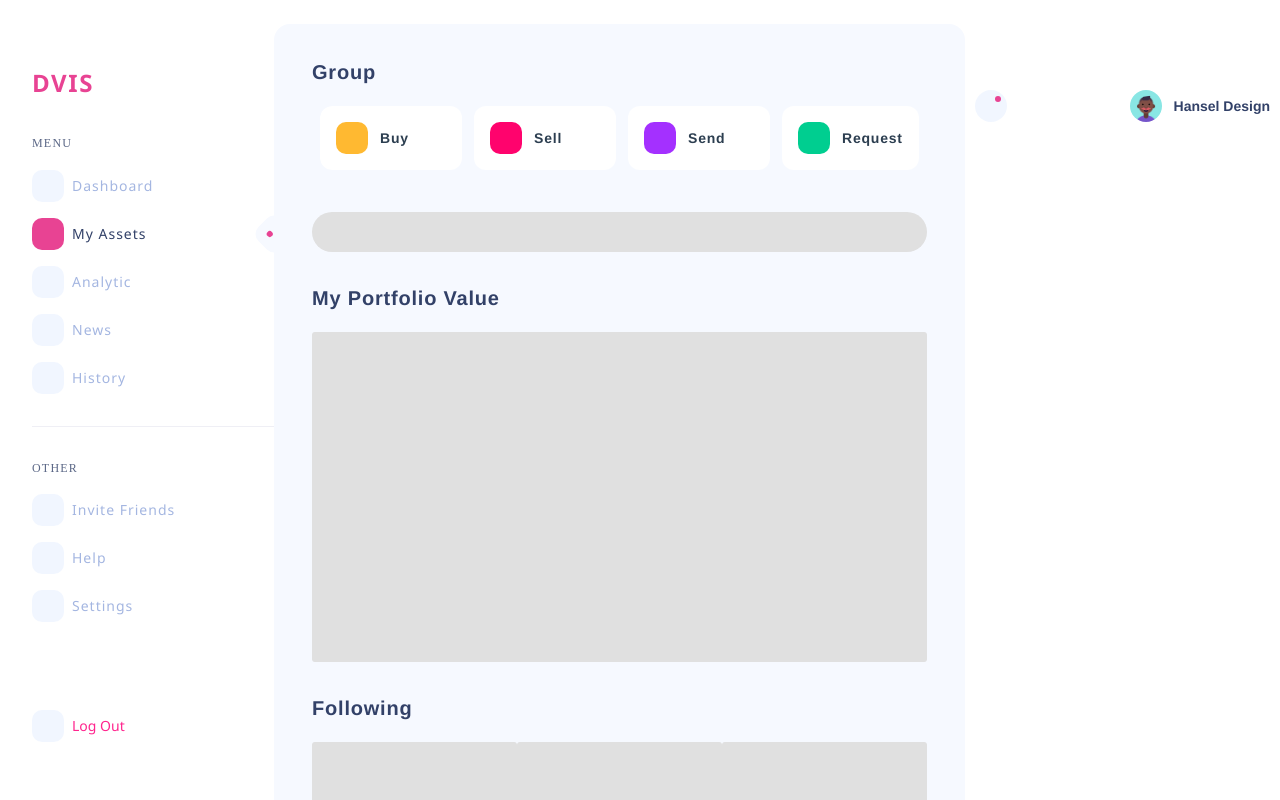
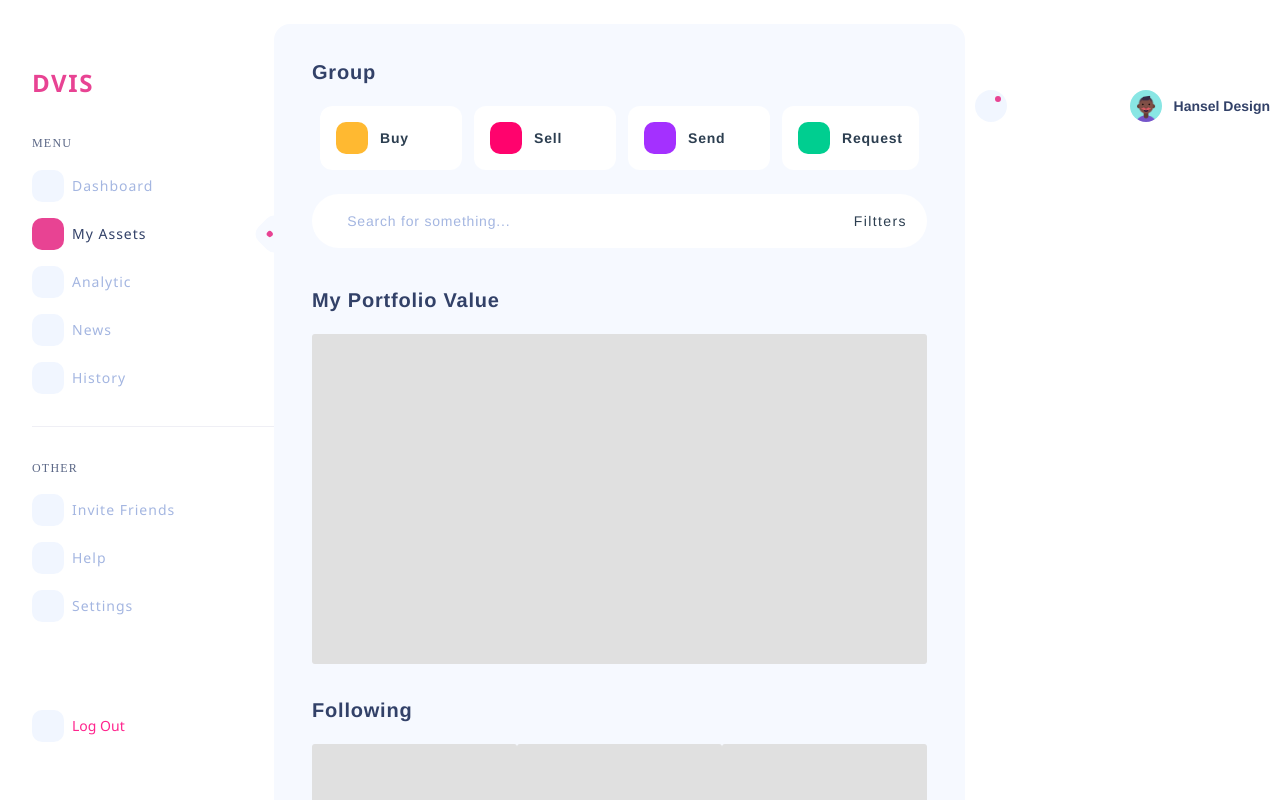
Before and after one commit to HackNerd1/Web3DVisualization, a Vue app: page /Myassets in a window 1280 px wide. Built offline with nearby package versions, Linux system fonts and the light colour scheme; a small style sheet from the web is missing.

Commit message:
UPDATE: 1. 更新Input组件前缀，后缀更新 2. 更新组件tsx写法 3我的的资源界面搜索框

```diff
--- a/index.html
+++ b/index.html
@@ -3,7 +3,7 @@
   <head>
     <meta charset="UTF-8" />
     <link rel="icon" href="/favicon.ico" />
-    <link rel="stylesheet" href="//at.alicdn.com/t/font_2843256_b8703vqv99.css" />
+    <link rel="stylesheet" href="//at.alicdn.com/t/font_2843256_2cdkoyheznk.css" />
     <link rel="stylesheet" href="style.css" />
     <meta name="viewport" content="width=device-width, initial-scale=1.0" />
     <title>Data Visualize</title>
--- a/packages/Form/index.d.ts
+++ b/packages/Form/index.d.ts
@@ -19,7 +19,7 @@ export interface IColumns {
   span?: number
   append?: string // 后缀
   prepend?: string // 前缀
-  icon?: string // TODO 暂定为input组件的图标
+  prefix?: string
   placeholder?: string
   showPassword?: boolean
   rules?: array // TODO 属性待定
--- a/packages/Form/index.tsx
+++ b/packages/Form/index.tsx
@@ -1,6 +1,6 @@
 import { IValue, IRules, IColumns, IOption } from './index.d'
 import { defineComponent, App, PropType, VNode, SetupContext, ref } from 'vue'
-import { Input } from '/packages/index.ts'
+import { Input, Icon } from '/packages/index.ts'
 import Wrapper from './wrapper.vue'
 import './index.less'
 
@@ -72,10 +72,19 @@ const Form = defineComponent({
 
       switch (type) {
         case 'input':
-          const { showPassword, ...rest } = others
+          const { showPassword, prefix, ...rest } = others
+          const slots = {
+            prefix: () => <Icon icon={prefix} size='18px' color='rgba(164, 182, 225, 1)'></Icon>,
+          }
           return (
             <Wrapper required={true} label={label}>
-              <Input type={showPassword ? 'password' : 'text'} onUpdate:modelValue={handleChange} {...rest} />
+              <Input
+                round
+                {...rest}
+                v-slots={slots}
+                type={showPassword ? 'password' : 'text'}
+                onUpdate:modelValue={handleChange}
+              />
             </Wrapper>
           )
         default:
--- a/packages/Form/wrapper.tsx
+++ b/packages/Form/wrapper.tsx
@@ -11,12 +11,12 @@ interface IColumns {
 }
 
 const Wrapper = defineComponent({
-  setup(_, ctx) {
+  setup(_, { slots }) {
     const props = withDefaults(defineProps<IColumns>(), {})
 
     return () => (
       <div class={['dvis-form-item']}>
-        {props}
+        {slots.default && slots.default()}
         {}
         {}
         {/* <label v-if="label" :for="prop" :class="{ required: required }"> {{ label }} </label>  */}
--- a/packages/Input/index.less
+++ b/packages/Input/index.less
@@ -1,12 +1,13 @@
 .dvis-input {
   position: relative;
 
-  .input-icon {
+  .input-prefix,
+  .input-suffix {
+    top: 0;
     height: 100%;
     display: flex;
     position: absolute;
     align-items: center;
-    transform: translate(10px, 0px);
 
     i {
       color: #788896;
@@ -14,17 +15,42 @@
     }
   }
 
+  .input-prefix {
+    transform: translate(10px, 0px);
+  }
+
+  .input-suffix {
+    right: 0;
+    transform: translate(-20px, 0px);
+  }
+
   input {
     width: 100%;
-    font-size: 1rem;
+    font-size: 14px;
     padding: 0.8rem 1rem;
-    border-radius: 0.3rem;
+    letter-spacing: 0.8px;
     box-sizing: border-box;
     transition: border ease-in 0.3s;
     border: 0.15rem solid #cad2d9;
 
-    &.input-prefix {
-      padding: 0.8rem 1rem 0.8rem 2.2rem;
+    &::-webkit-input-placeholder {
+      color: rgba(164, 182, 225, 1);
+    }
+    &::-moz-placeholder {
+      /* Mozilla Firefox 19+ */
+      color: rgba(164, 182, 225, 1);
+    }
+    &:-moz-placeholder {
+      /* Mozilla Firefox 4 to 18 */
+      color: rgba(164, 182, 225, 1);
+    }
+    &:-ms-input-placeholder {
+      /* Internet Explorer 10-11 */
+      color: rgba(164, 182, 225, 1);
+    }
+
+    &[round] {
+      border-radius: 0.3rem;
     }
 
     &:focus-visible {
@@ -36,4 +62,12 @@
     //   border: 0.15rem solid #f56c9b;
     // }
   }
+
+  .input-prefix ~ input {
+    padding-left: 2.2rem;
+  }
+
+  .input-suffix ~ input {
+    padding-right: 2.2rem;
+  }
 }
--- a/packages/Input/index.ts
+++ /dev/null
@@ -1,11 +0,0 @@
-import DvisInput from './index.vue'
-import { App } from 'vue'
-
-const Input = {
-  ...DvisInput,
-  name: 'DvisInput',
-  install(app: App) {
-    app.component(this.name, this)
-  },
-}
-export default Input
--- /dev/null
+++ b/packages/Input/index.tsx
@@ -0,0 +1,75 @@
+import { ref, defineComponent, PropType, App } from 'vue'
+import './index.less'
+
+type IType = 'text' | 'textarea' | 'password'
+
+const IProps = {
+  /**
+   * Attributes
+   * @description 组件的 attrs slot等其余属性
+   *
+   * @attrs round 是否圆角
+   * @attrs readonly 是否只读
+   *
+   * @slot prefix 输入框头部内容
+   * @slot suffix 输入框尾部内容
+   *
+   * @event update:modelValue 输入事件 用v-model绑定
+   * @event enter 回车事件
+   */
+  modelValue: {
+    description: '文本输入的值',
+    type: [String, Number],
+    required: false,
+    default: () => '',
+  },
+  placeholder: {
+    description: '文本输入的占位符。',
+    default: () => '',
+    type: [String],
+    required: false,
+  },
+  // readonly: {
+  //   description: '是否只读',
+  //   default: () => false,
+  //   type: [Boolean],
+  //   required: false,
+  // },
+  type: {
+    type: String as PropType<IType>,
+    description: '输入框类型',
+    default: () => '',
+    required: false,
+  },
+}
+
+const Input = defineComponent({
+  name: 'DvisInput',
+  props: IProps,
+  setup(props, { slots, emit, attrs }) {
+    const handleInput = (e: any) => {
+      emit('update:modelValue', e.target.value)
+    }
+
+    const { class: _, onKeyup, ...others } = attrs
+
+    return () => (
+      <div class='dvis-input'>
+        {/**前缀 */ slots.prefix && <div class='input-prefix'>{slots.prefix()}</div>}
+        {/**后缀 */ slots.suffix && <div class='input-suffix'>{slots.suffix()}</div>}
+        <input
+          {...others}
+          onInput={handleInput}
+          value={props.modelValue}
+          type={props.type || 'text'}
+          placeholder={props.placeholder}
+        />
+      </div>
+    )
+  },
+  install(App: App) {
+    App.component(Input.name, Input)
+  },
+})
+
+export default Input
--- a/packages/Input/index.vue
+++ /dev/null
@@ -1,42 +0,0 @@
-<script lang="ts" setup>
-  import { ref } from 'vue'
-
-  interface IProps {
-    modelValue?: string
-    icon?: string
-    label?: string
-    required?: boolean
-    placeholder?: string
-    width?: string | number
-    height?: string | number
-    type?: 'text' | 'textarea' | 'password'
-    isValid?: boolean
-  }
-
-  const emit = defineEmits(['update:modelValue'])
-  const props = withDefaults(defineProps<IProps>(), { isValid: true })
-  const input = ref(props.modelValue)
-
-  const handleInput = (e: any) => {
-    const content = e.target.value
-    input.value = content
-    emit('update:modelValue', content)
-  }
-</script>
-
-<template>
-  <div class="dvis-input">
-    <div v-if="icon" class="input-icon"><i :class="icon"></i></div>
-    <input
-      :value="input"
-      @input="handleInput"
-      :type="type || 'text'"
-      :placeholder="placeholder"
-      :class="{ 'input-prefix': icon, error: !isValid }"
-    />
-  </div>
-</template>
-
-<style lang="less" scoped>
-  @import './index.less';
-</style>
--- a/src/pages/login/index.vue
+++ b/src/pages/login/index.vue
@@ -31,7 +31,7 @@
       type: 'input',
       label: 'Username',
       prop: 'username',
-      icon: 'iconfont icon-user',
+      prefix: 'icon-user',
       placeholder: 'Please Input Your Username',
       rules: [
         {
@@ -44,7 +44,7 @@
       type: 'input',
       label: 'Password',
       prop: 'password',
-      icon: 'iconfont icon-password-fill',
+      prefix: 'icon-password-fill',
       placeholder: 'Please Input Your Password',
       showPassword: false,
     },
--- a/src/views/MyAssets/index.less
+++ b/src/views/MyAssets/index.less
@@ -17,19 +17,53 @@
     margin-bottom: 36px;
   }
 
+  /**
+  * 重写输入框样式
+  */
+
+  .search-bar {
+    // padding: 0 28px;
+    .dvis-input {
+      letter-spacing: 1.4px;
+
+      input {
+        border: none;
+        height: 54px;
+        border-radius: 50px;
+        padding-right: 140px;
+      }
+
+      .search-filters {
+        display: flex;
+        cursor: pointer;
+        align-items: center;
+        transition: all 0.25s ease-in;
+
+        .dvis-icon {
+          margin-right: 12px;
+        }
+
+        &:hover {
+          opacity: 0.8;
+          color: rgba(147, 160, 171, 1);
+        }
+      }
+    }
+  }
+
   .group {
-    // overflow: hidden;
-    // position: relative;
     display: flex;
+    align-items: center;
+    margin-bottom: 24px;
     justify-items: center;
-    align-items: center;
 
     .carousel {
-      border-radius: 12px;
       width: 100%;
       height: 64px;
       overflow: hidden;
       position: relative;
+      border-radius: 12px;
+
       .dvis-card {
         top: 0;
         left: 0;
--- a/src/views/MyAssets/index.vue
+++ b/src/views/MyAssets/index.vue
@@ -51,6 +51,10 @@
   const handleTransform = (toggle: number) => {
     transform.value += 154 * toggle
   }
+
+  const handleSearch = () => {
+    console.log('search')
+  }
 </script>
 
 <template>
@@ -92,9 +96,20 @@
           class="pagination"
         />
       </div>
-    </section>
-    <section class="search-bar">
-      <n-skeleton height="40px" round />
+      <div class="search-bar">
+        <dvis-input placeholder="Search for something..." @keyup.enter="handleSearch">
+          <template #prefix>
+            <dvis-icon icon="icon-searchfill" size="16px" color="rgba(164, 182, 225, 1)" />
+          </template>
+          <template #suffix>
+            <span class="search-filters" @click="handleSearch">
+              <dvis-icon icon="icon-DividerTall" size="24px" color="rgba(120, 136, 150, 0.3)" />
+              <dvis-icon icon="icon-filter1" size="18px" />
+              Filtters
+            </span>
+          </template>
+        </dvis-input></div
+      >
     </section>
 
     <section>
@@ -112,6 +127,6 @@
   </div>
 </template>
 
-<style lang="less" scoped>
+<style lang="less">
   @import './index.less';
 </style>
```
